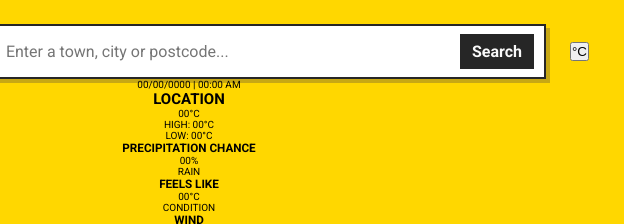
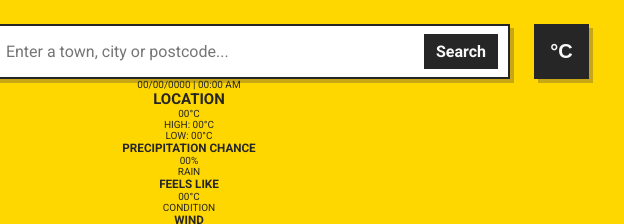
Before and after one commit to Diplomoceras-maximum/weather-app, a website built with webpack: page src/template.html in a window 1280 px wide. Shown: the top 224 px of the page, 451-1075 px from the left. Built offline with nearby package versions, Linux system fonts and the light colour scheme; some icons are missing.

Commit message:
Add styling to the unit change button in the nav

```diff
--- a/src/styles.css
+++ b/src/styles.css
@@ -27,6 +27,7 @@ body {
   min-height: 100vh;
   padding: 2.4rem;
   background-color: var(--background-colour);
+  color: var(--general-black-colour);
   font-family: "Roboto", sans-serif;
 }
 
@@ -113,9 +114,33 @@ input:focus {
   text-underline-offset: 2px;
 }
 
-#fetch-btn:focus {
+#fetch-btn:focus,
+#unit-toggle-btn:focus {
   outline: 4px solid var(--outline-focus-colour);
 }
+
+#unit-toggle-btn {
+  display: flex;
+  align-items: center;
+  justify-content: center;
+  cursor: pointer;
+  border: 2px solid var(--general-black-colour);
+  font-size: 2rem;
+  font-weight: bold;
+  background-color: var(--general-black-colour);
+  color: var(--general-white-colour);
+  box-shadow: 4px 4px 0px 0px var(--shadow-colour);
+  height: 55px;
+  width: 55px;
+}
+
+#unit-toggle-btn:hover {
+  background-color: var(--button-hover-colour);
+  text-decoration: 2px underline dotted var(--general-white-colour);
+  text-underline-offset: 2px;
+}
+
+/* Main App Container & Card Styling */
 
 /* ##### Responsive Styling ##### */
 
```
